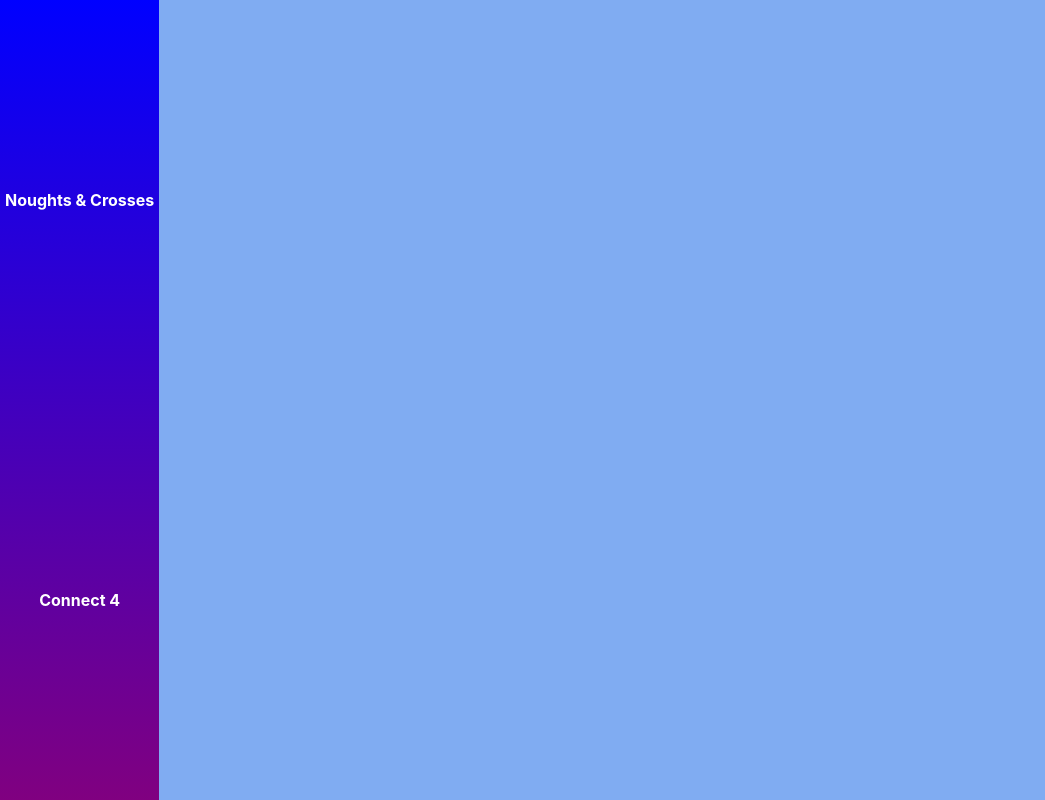
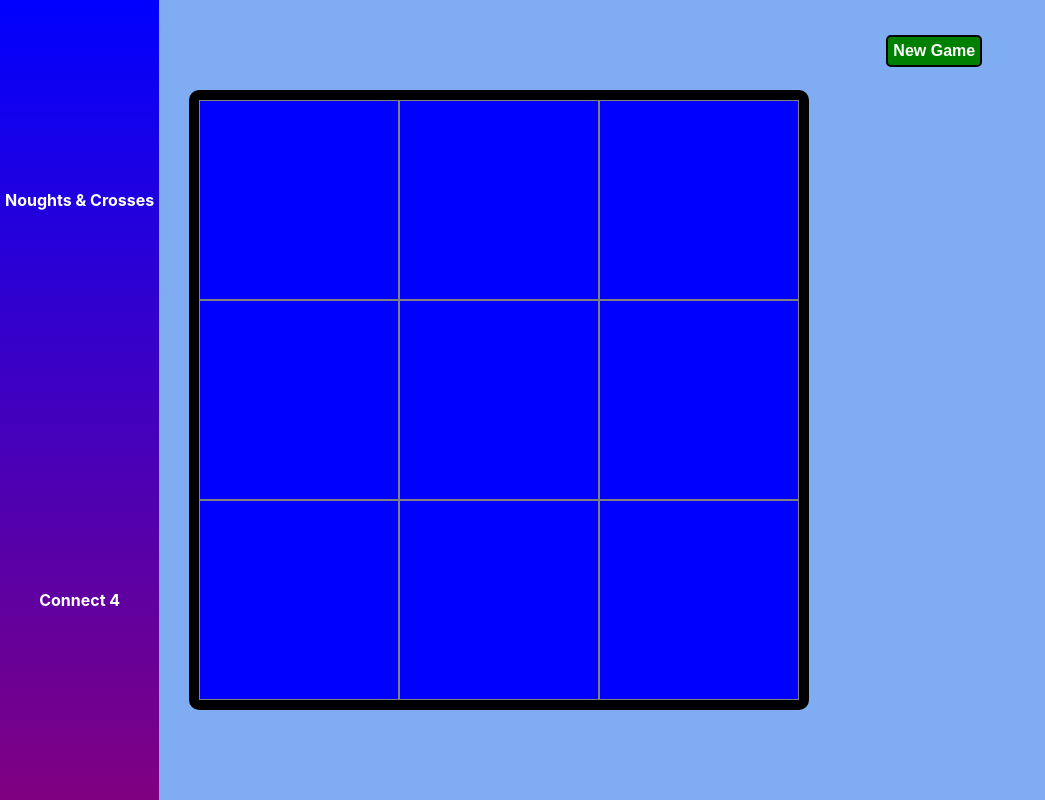
Before and after one commit to KateHoward10/noughts-and-crosses, a React (Create React App) app: page / in a window 1280 px wide. Shown: the whole page, without its empty margins (0-1045 px from the left). Built offline with nearby package versions, Linux system fonts and the light colour scheme.

Commit message:
Update routes properly

```diff
--- a/src/App.js
+++ b/src/App.js
@@ -10,8 +10,8 @@ function App() {
     <div className="App">
       <Nav />
       <Switch>
-        <Route exact path="/games-with-lines" component={Grid} />
-        <Route path="/games-with-lines/connect4" component={Board} />
+        <Route exact path="/" component={Grid} />
+        <Route exact path="/connect4" component={Board} />
       </Switch>
     </div>
   );
```
